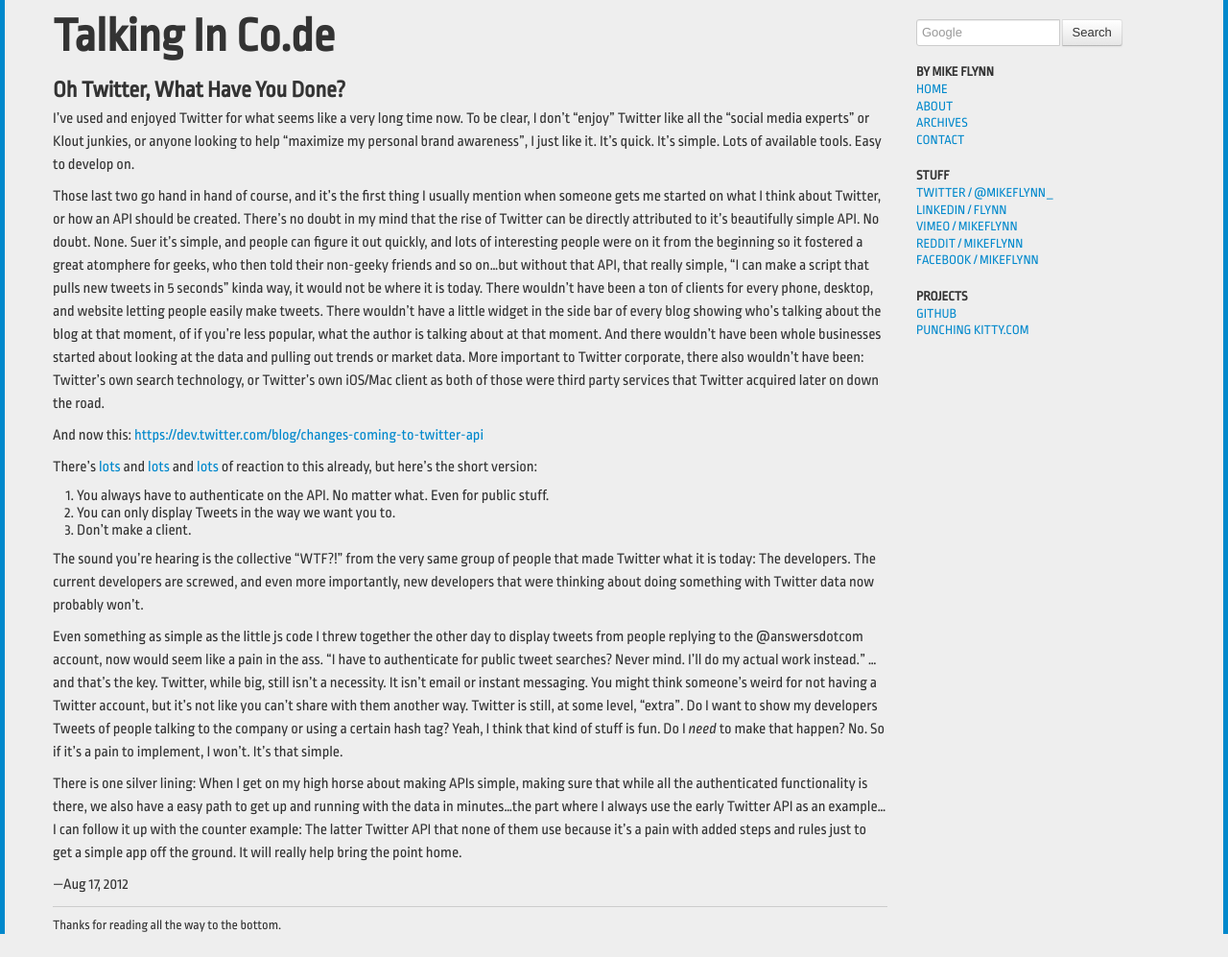
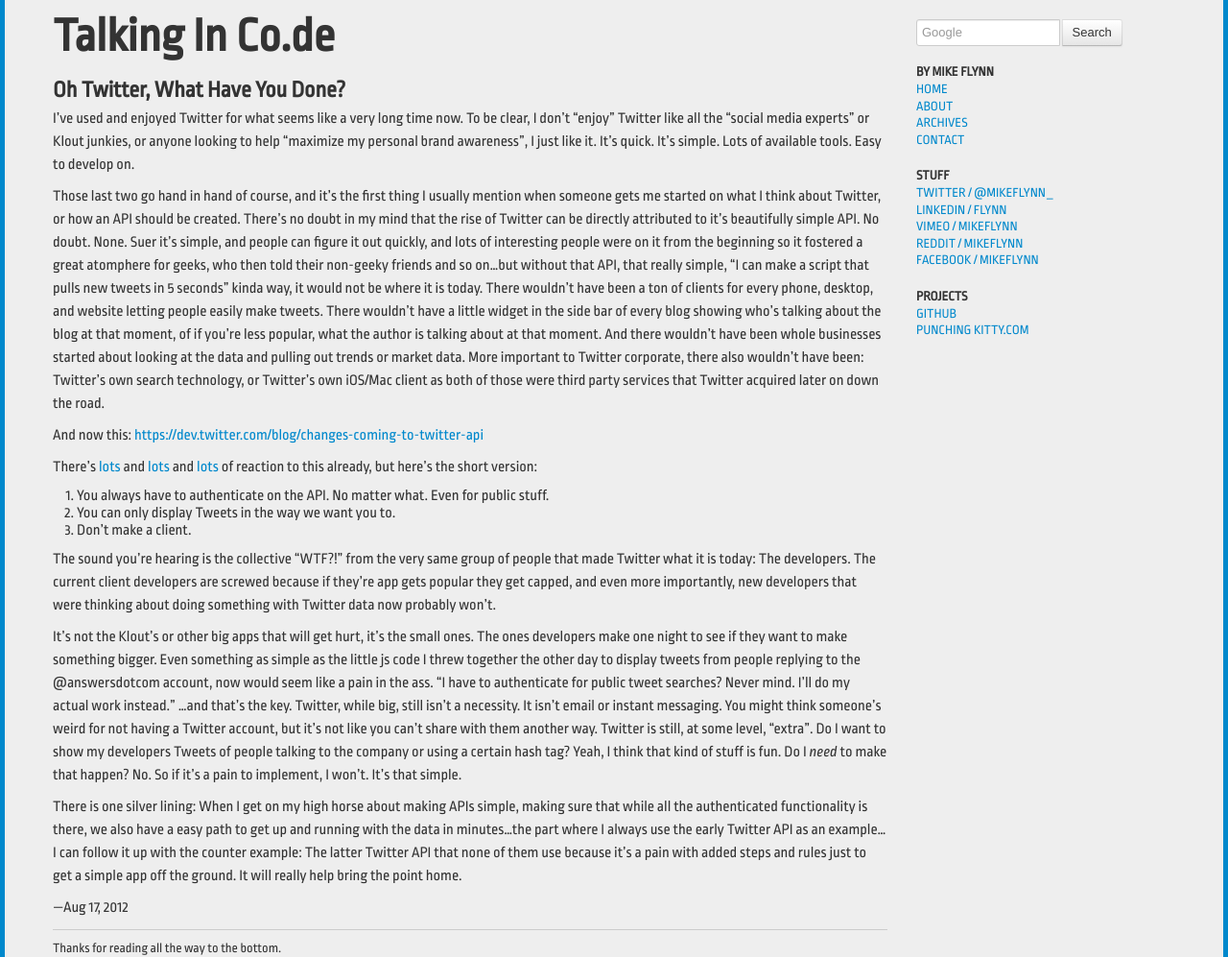
Before and after one commit to mikeflynn/thatmikeflynn.com-archive, a Jekyll site: the page built from _posts/2012-08-17-Oh-Twitter-What-Have-You-Done.markdown, in a window 1280 px wide. Shown: the whole page at 96% size. Built offline with Jekyll 4.4.1, drawn with Linux system fonts in a browser that asks for light colours; nearby versions of some CDN libraries; before the commit the page ends 973 px from its top, so only the background shows below that.

Commit message:
Update _posts/2012-08-17-Oh-Twitter-What-Have-You-Done.markdown

```diff
--- a/_posts/2012-08-17-Oh-Twitter-What-Have-You-Done.markdown
+++ b/_posts/2012-08-17-Oh-Twitter-What-Have-You-Done.markdown
@@ -14,8 +14,8 @@
 2. You can only display Tweets in the way we want you to.
 3. Don't make a client.
 
-The sound you're hearing is the collective "WTF?!" from the very same group of people that made Twitter what it is today: The developers. The current developers are screwed, and even more importantly, new developers that were thinking about doing something with Twitter data now probably won't.
+The sound you're hearing is the collective "WTF?!" from the very same group of people that made Twitter what it is today: The developers. The current client developers are screwed because if they're app gets popular they get capped, and even more importantly, new developers that were thinking about doing something with Twitter data now probably won't.
 
-Even something as simple as the little js code I threw together the other day to display tweets from people replying to the @answersdotcom account, now would seem like a pain in the ass. "I have to authenticate for public tweet searches? Never mind. I'll do my actual work instead." ...and that's the key. Twitter, while big, still isn't a necessity. It isn't email or instant messaging. You might think someone's weird for not having a Twitter account, but it's not like you can't share with them another way. Twitter is still, at some level, "extra". Do I want to show my developers Tweets of people talking to the company or using a certain hash tag? Yeah, I think that kind of stuff is fun. Do I *need* to make that happen? No. So if it's a pain to implement, I won't. It's that simple.
+It's not the Klout's or other big apps that will get hurt, it's the small ones. The ones developers make one night to see if they want to make something bigger. Even something as simple as the little js code I threw together the other day to display tweets from people replying to the @answersdotcom account, now would seem like a pain in the ass. "I have to authenticate for public tweet searches? Never mind. I'll do my actual work instead." ...and that's the key. Twitter, while big, still isn't a necessity. It isn't email or instant messaging. You might think someone's weird for not having a Twitter account, but it's not like you can't share with them another way. Twitter is still, at some level, "extra". Do I want to show my developers Tweets of people talking to the company or using a certain hash tag? Yeah, I think that kind of stuff is fun. Do I *need* to make that happen? No. So if it's a pain to implement, I won't. It's that simple.
 
 There is one silver lining: When I get on my high horse about making APIs simple, making sure that while all the authenticated functionality is there, we also have a easy path to get up and running with the data in minutes...the part where I always use the early Twitter API as an example...I can follow it up with the counter example: The latter Twitter API that none of them use because it's a pain with added steps and rules just to get a simple app off the ground. It will really help bring the point home.
```
